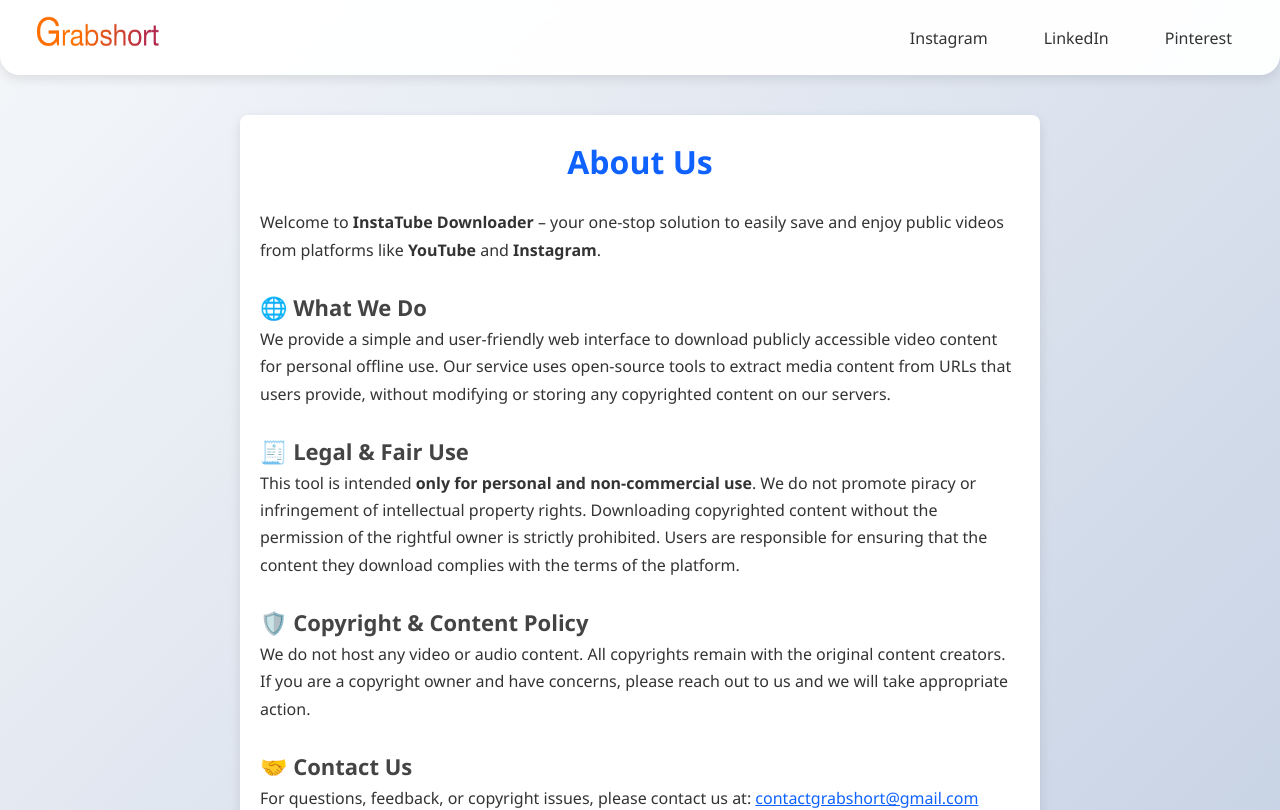
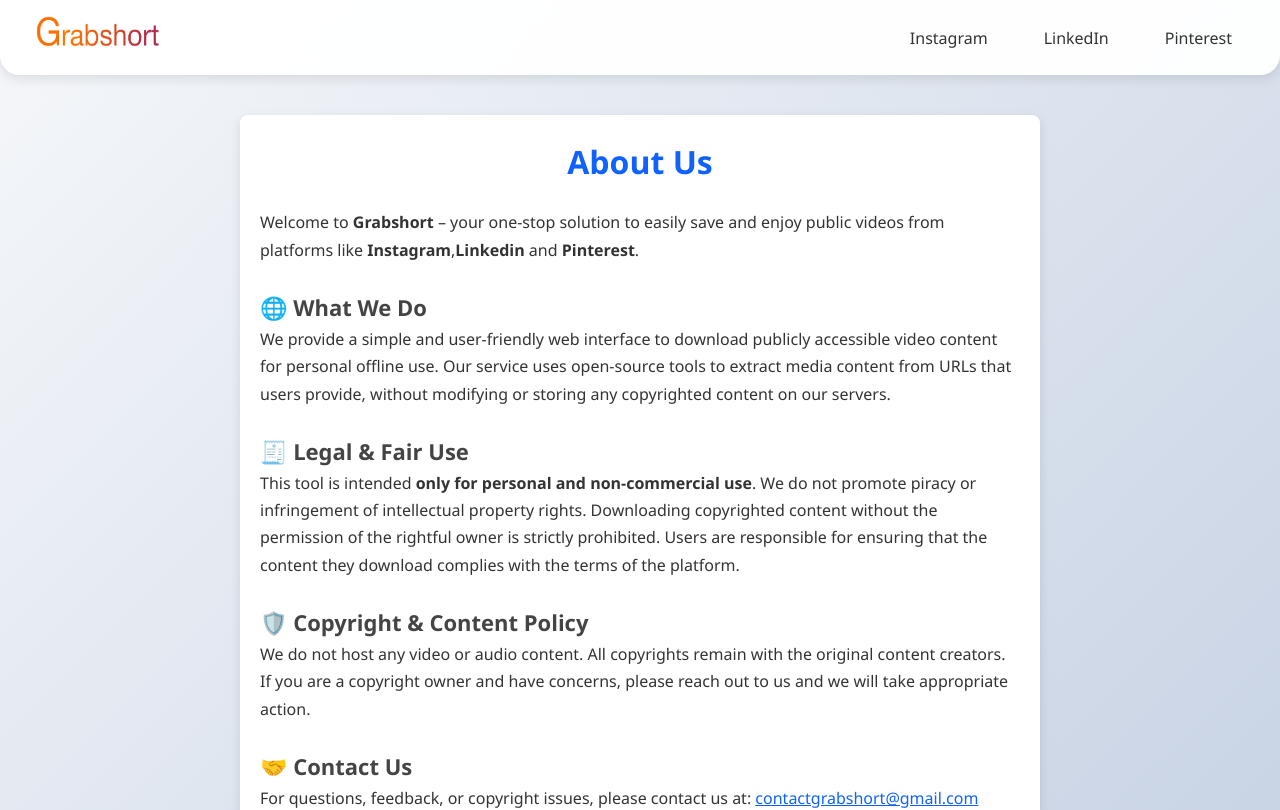
Before and after one commit to anon-codex/codex_production_frontend, a React (Vite) app: page /about in a window 1280 px wide. Shown: the top 810 px of the page. Built offline with nearby package versions, Linux system fonts and the light colour scheme; no server answers.

Commit message:
Update: changed About page content and styles

```diff
--- a/src/pages/About.jsx
+++ b/src/pages/About.jsx
@@ -7,7 +7,7 @@
       <h1 className="about-title">About Us</h1>
 
       <p>
-        Welcome to <strong>InstaTube Downloader</strong> – your one-stop solution to easily save and enjoy public videos from platforms like <strong>YouTube</strong> and <strong>Instagram</strong>.
+        Welcome to <strong>Grabshort</strong> – your one-stop solution to easily save and enjoy public videos from platforms like <strong>Instagram</strong>,<strong>Linkedin </strong>and <strong>Pinterest</strong>.
       </p>
 
       <h2>🌐 What We Do</h2>
```
